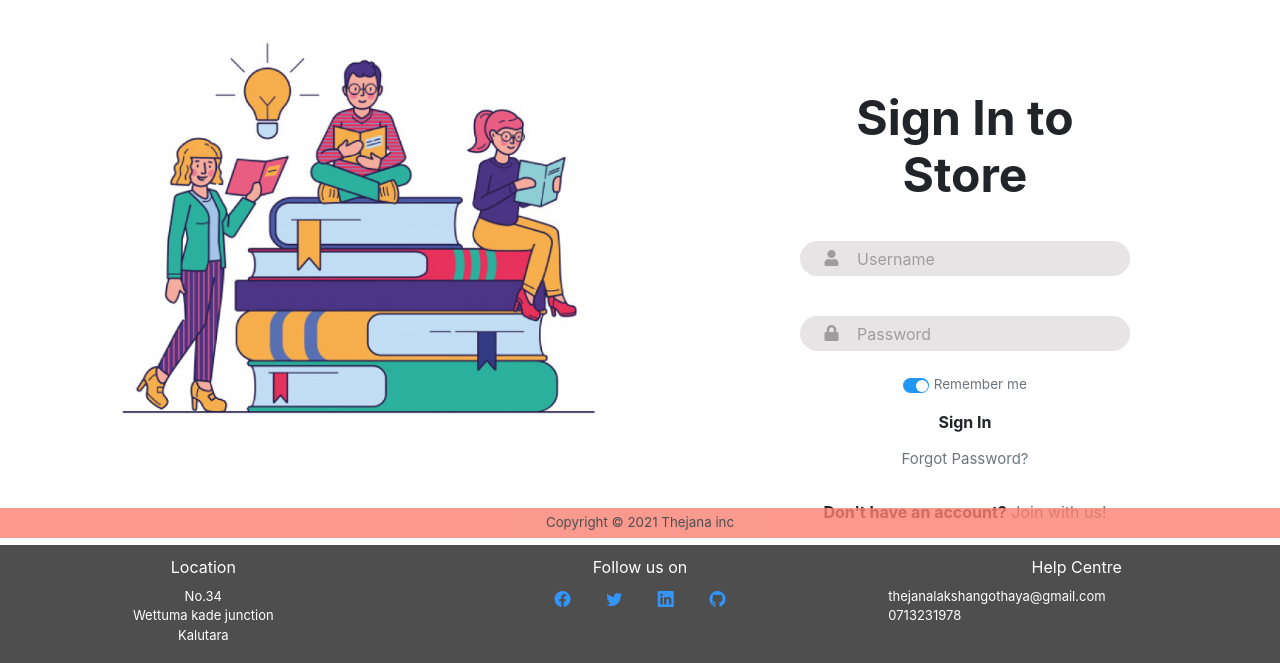
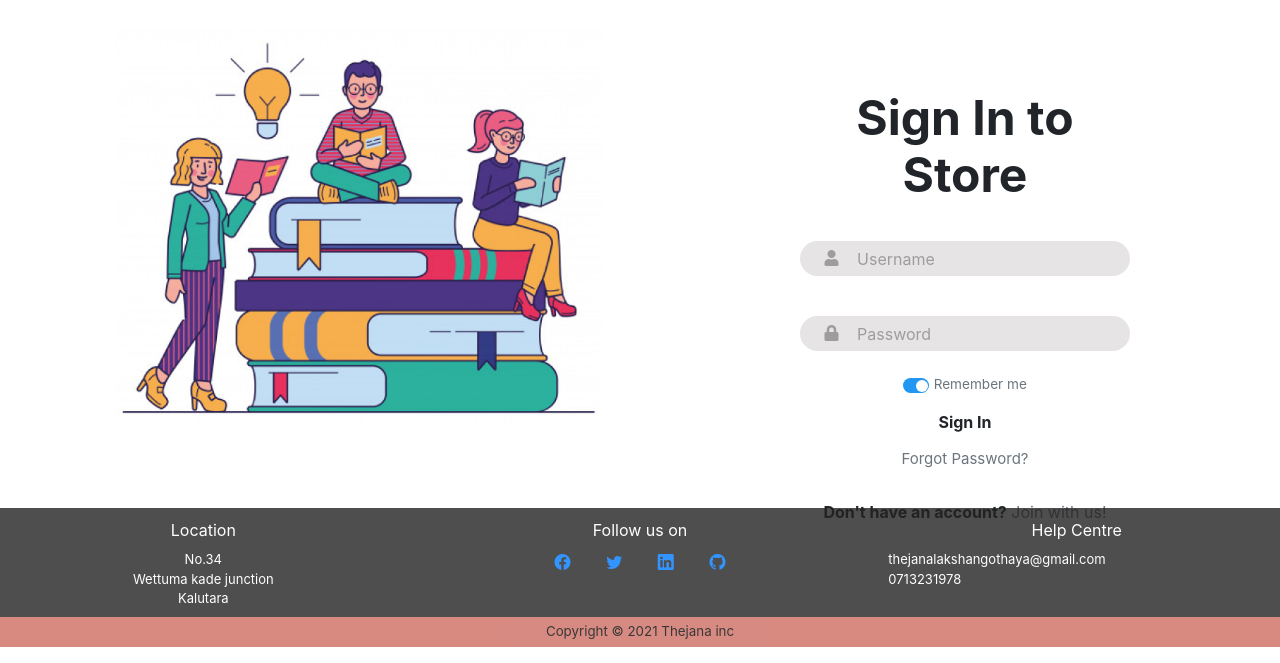
Before and after one commit to DasuniJayathilake/PHP_porject, a PHP site: page /login.php in a window 1280 px wide. Shown: the part 137-800 px from the top of the page. Run offline with PHP 8.4, Linux system fonts and the light colour scheme; some libraries are stand-ins or nearby versions; some web fonts are replaced.

Commit message:
fix footer

```diff
--- a/footer.php
+++ b/footer.php
@@ -1,8 +1,8 @@
-<!-- <head>
+<head>
     <link rel="stylesheet" href="./styles/footer.css">
 </head>
 
-<body> -->
+<body>
     <footer class="container-fluid" id="footer">
         <div class="row">
             <div class="col-12 col-sm-12 col-md-4" id="location">
@@ -38,8 +38,7 @@
                 <hr class="d-block d-sm-none" id="line">
             </div>
         </div>
-
-</footer>
         <div id="rights">
             <p id="para">Copyright © 2021 Thejana inc</p>
         </div>
+    </footer>
--- a/login.php
+++ b/login.php
@@ -24,12 +24,12 @@
     <div class="login">
         <div class="container text-center">
             <div class="row">
-                <div class="col-md-6">
+                <div class="col-md-6 col-xs-12">
                     <div class="pray">
                         <img src="./Image/image.png" alt="img">
                     </div>
                 </div>
-                <div class="col-md-6">
+                <div class="col-md-6 col-xs-12">
                     <div class="panel text-center">
                         <h1>Sign In to Store</h1>
                         <div class="signin">
--- a/signup.php
+++ b/signup.php
@@ -11,6 +11,7 @@
     <link rel="stylesheet" href="./styles/signup.css">
     <link rel="stylesheet" href="./styles/footer.css">
     <link rel="stylesheet" href="./styles/navbar.css" />
+    <?php require_once "head.php" ?>
     <!-- <link rel="stylesheet" href="../css/mobile-style.css"> -->
 </head>
 
@@ -18,7 +19,6 @@
     <header>
         <?php require_once "nav.php" ?>
     </header>
-    <?php require_once "script.php" ?>
     <section class="signup">
         <div class="container text-center">
             <div class="row">
@@ -87,6 +87,7 @@
     <script src="https://cdnjs.cloudflare.com/ajax/libs/popper.js/1.12.9/umd/popper.min.js" integrity="sha384-ApNbgh9B+Y1QKtv3Rn7W3mgPxhU9K/ScQsAP7hUibX39j7fakFPskvXusvfa0b4Q" crossorigin="anonymous"></script>
     <script src="https://maxcdn.bootstrapcdn.com/bootstrap/4.0.0/js/bootstrap.min.js" integrity="sha384-JZR6Spejh4U02d8jOt6vLEHfe/JQGiRRSQQxSfFWpi1MquVdAyjUar5+76PVCmYl" crossorigin="anonymous"></script> -->
     <?php require_once "footer.php" ?>
+    <?php require_once "script.php" ?>
 </body>
 
 </html>
--- a/styles/footer.css
+++ b/styles/footer.css
@@ -2,9 +2,8 @@
     background-color: #222;
     opacity: .8;
     color: white;
-    padding:10px 0px 10px 0px;
-    position: fixed;
-    bottom: 0;
+    padding:10px 0px 0px 0px;
+
 }
 #line{
     opacity: 1;
@@ -48,6 +47,7 @@
     padding-bottom: 5px;
     opacity:0.8;
     font-size: smaller;
+    color: black;
 
 }
 #para{
```
Lines whose indentation alone changed are shown as unchanged.
